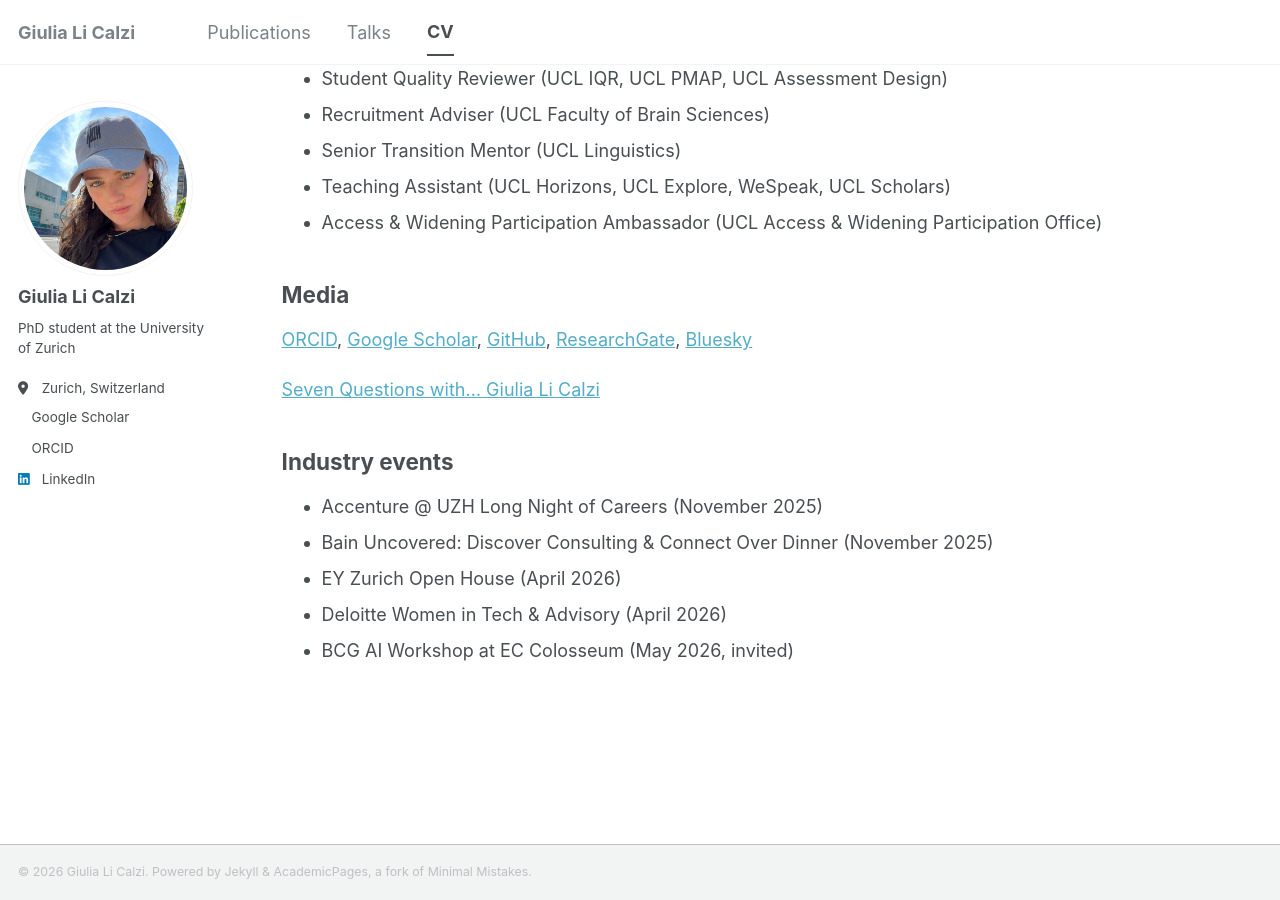
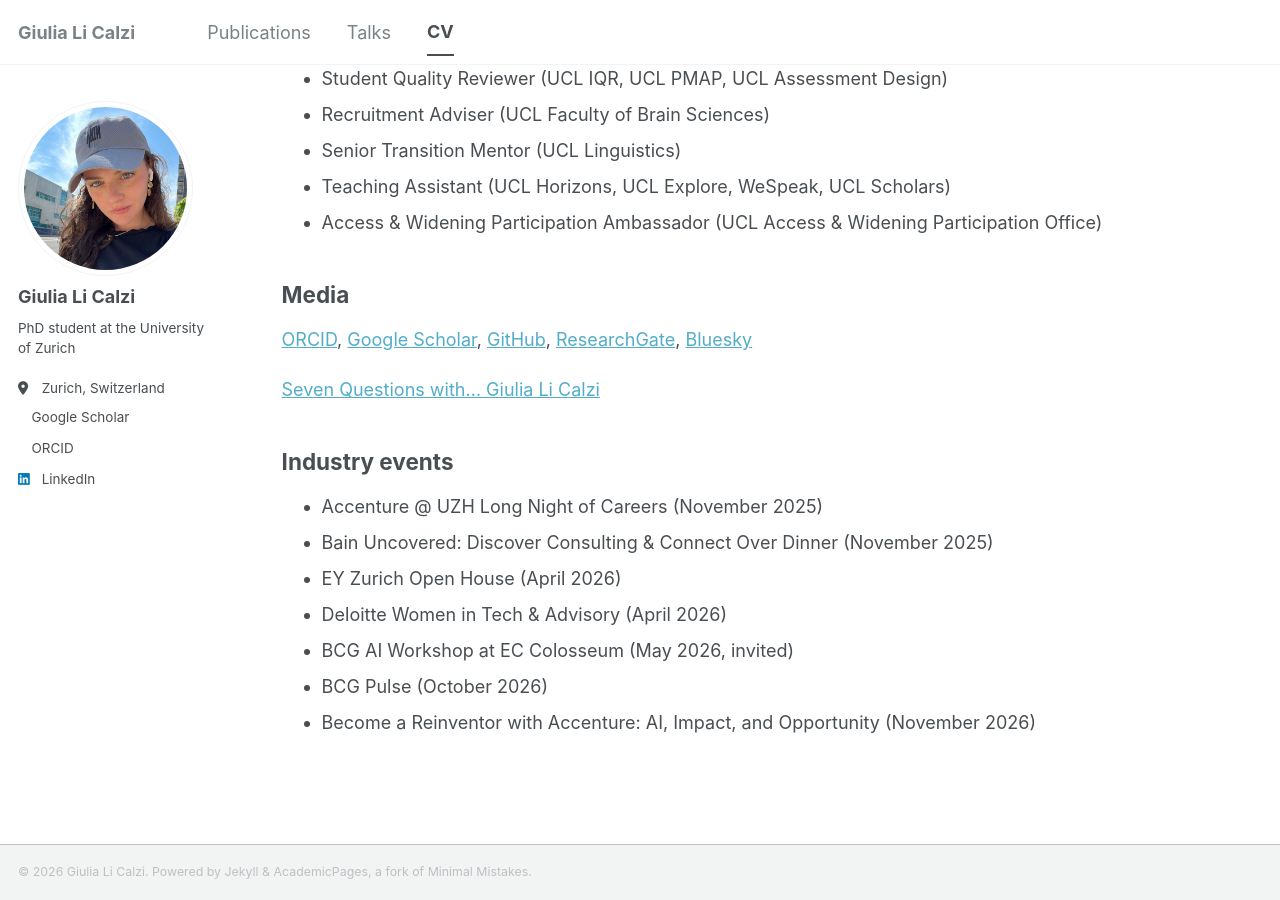
Before and after one commit to glicalzi/glicalzi.github.io, a Jekyll site: the page built from _pages/cv.md, in a window 1280 px wide and 900 px high, scrolled down 2062 px. Built offline with Jekyll 4.4.1, drawn with Linux system fonts in a browser that asks for light colours; a style sheet for code colours, icons or effects is not loaded.

Commit message:
Update cv.md

```diff
--- a/_pages/cv.md
+++ b/_pages/cv.md
@@ -78,3 +78,5 @@ Moul, V., & **Li Calzi, G.** (2022). Anglo-Latin macaronic verse in early modern
 - EY Zurich Open House (April 2026)
 - Deloitte Women in Tech &amp; Advisory (April 2026)
 - BCG AI Workshop at EC Colosseum (May 2026, invited)
+- BCG Pulse (October 2026)
+- Become a Reinventor with Accenture: AI, Impact, and Opportunity (November 2026)
```
